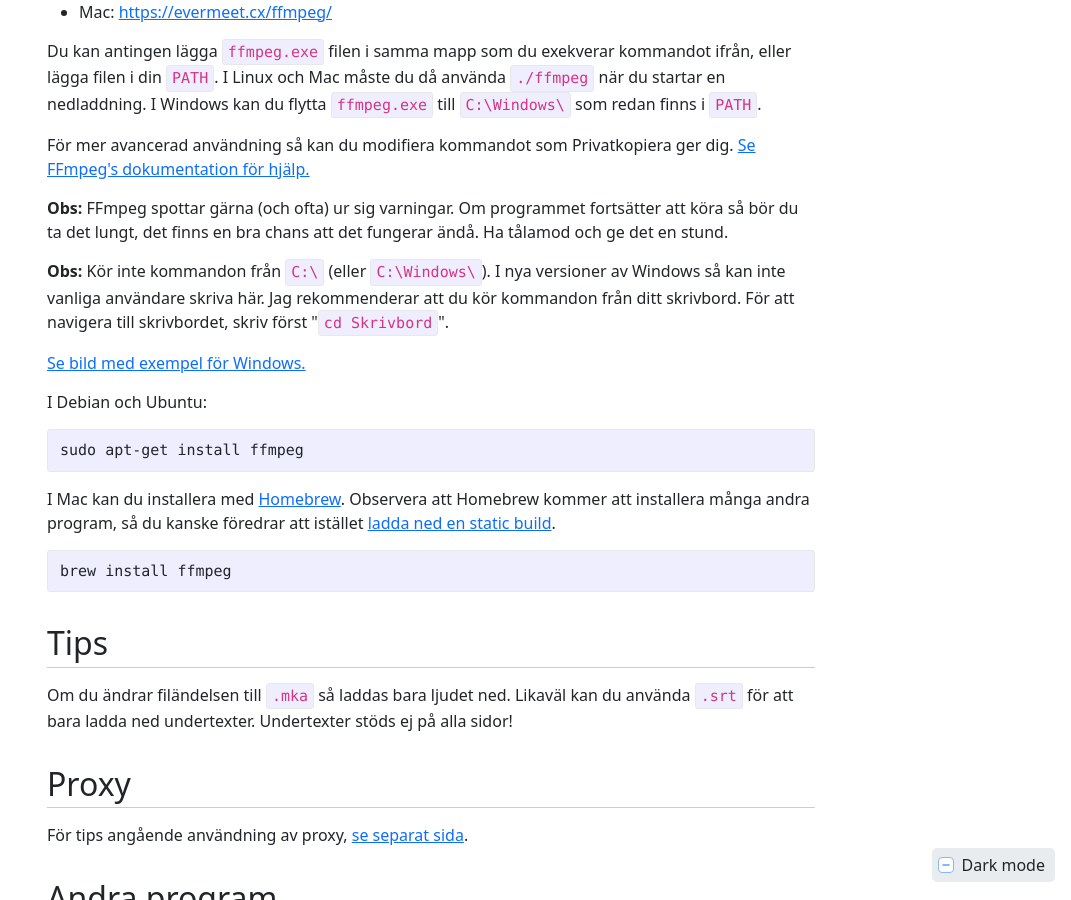
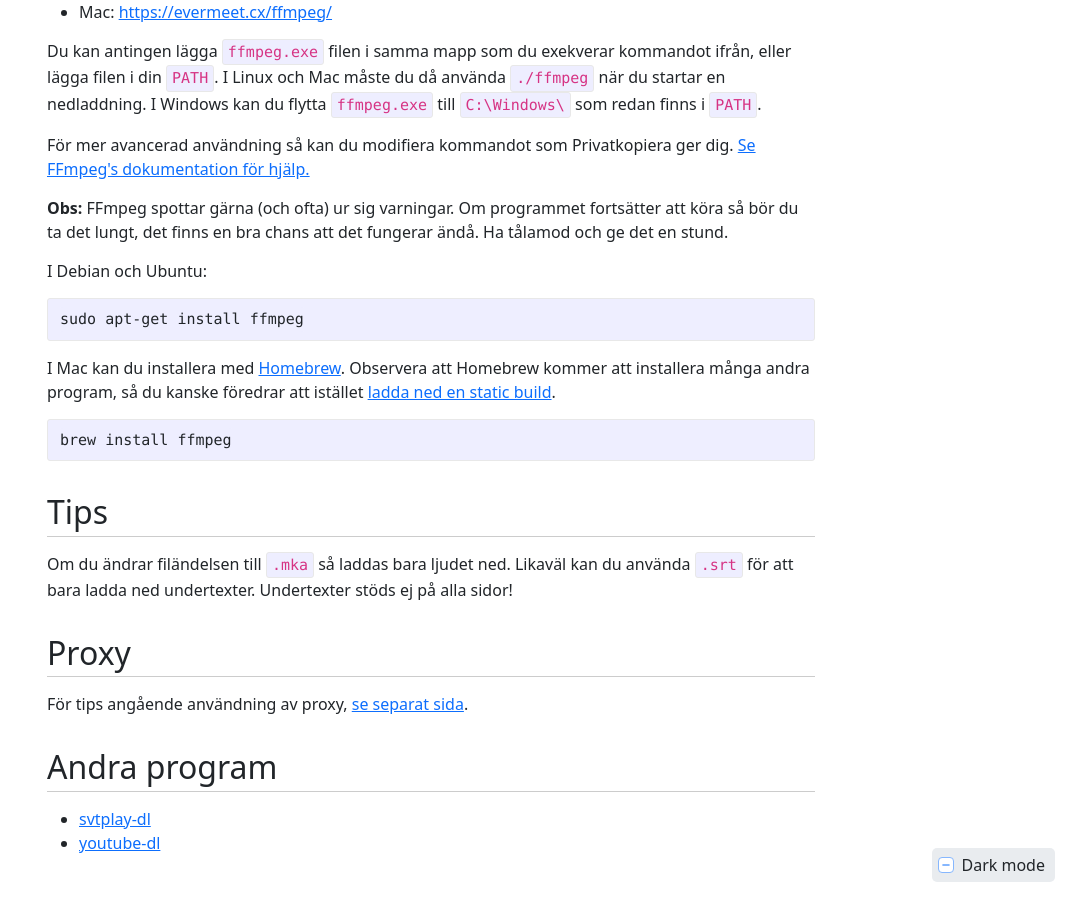
Before and after one commit to stefansundin/privatkopiera, a Jekyll site: the page built from index.html, in a window 1280 px wide and 900 px high, scrolled down 2767 px. Shown: the whole window, without its empty margins (209-1280 px from the left). Built offline with Jekyll 4.4.1, drawn with Linux system fonts in a browser that asks for light colours.

Commit message:
Remove warning about problematic directories since there is now a setting in the extension itself that helps a bit with this, and this warning is in there. I have had this warning on this website and people have still encountered it, so people easily miss it.

```diff
--- a/index.html
+++ b/index.html
@@ -140,10 +140,6 @@
 
     <p><strong>Obs:</strong> FFmpeg spottar gärna (och ofta) ur sig varningar. Om programmet fortsätter att köra så bör du ta det lungt, det finns en bra chans att det fungerar ändå. Ha tålamod och ge det en stund.</p>
 
-    <p><strong>Obs:</strong> Kör inte kommandon från <code>C:\</code> (eller <code>C:\Windows\</code>). I nya versioner av Windows så kan inte vanliga användare skriva här. Jag rekommenderar att du kör kommandon från ditt skrivbord. För att navigera till skrivbordet, skriv först "<code>cd&nbsp;Skrivbord</code>".</p>
-
-    <p><a href="img/cmd.png">Se bild med exempel för Windows.</a></p>
-
     <p>I Debian och Ubuntu:</p>
 
 {% highlight shell %}
```
